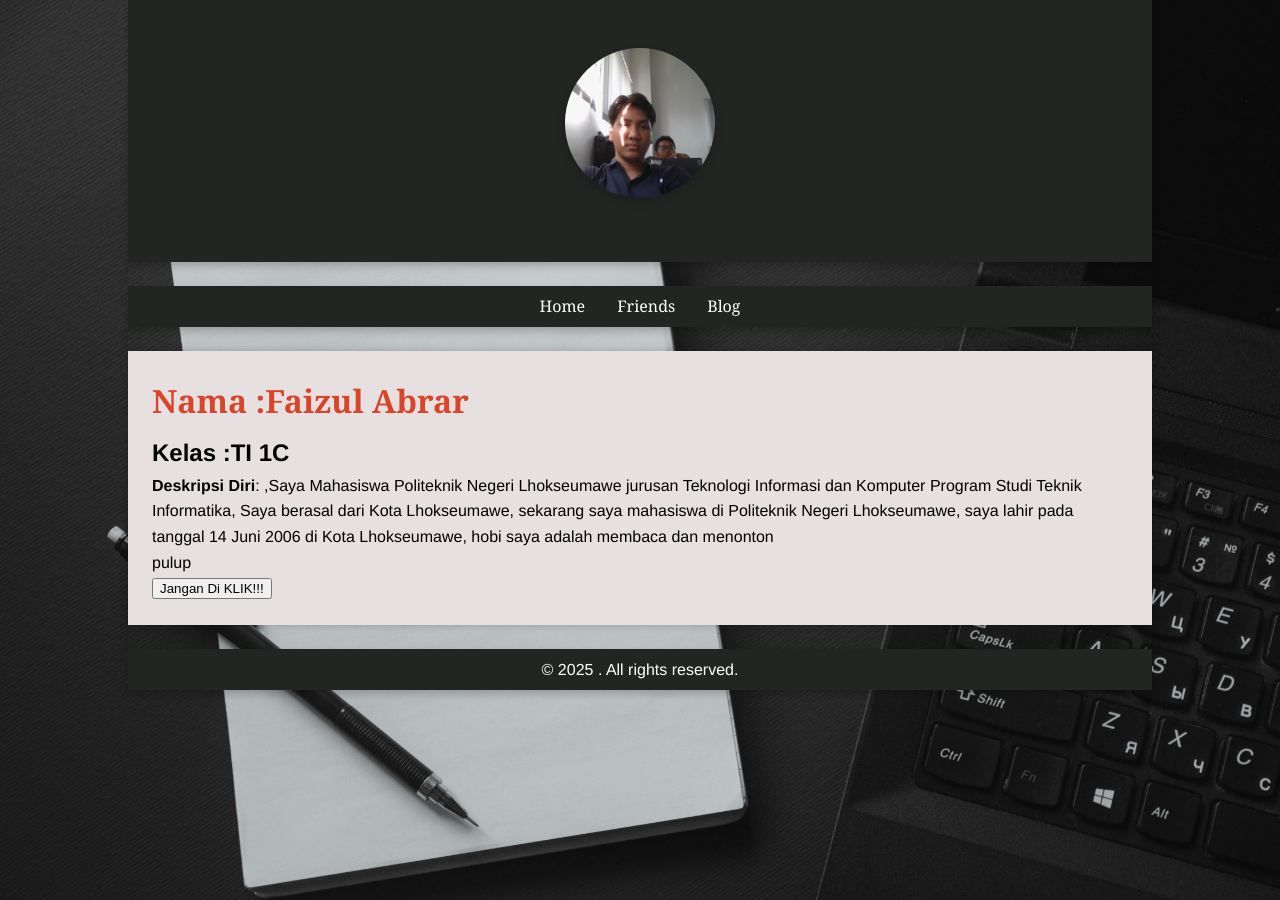
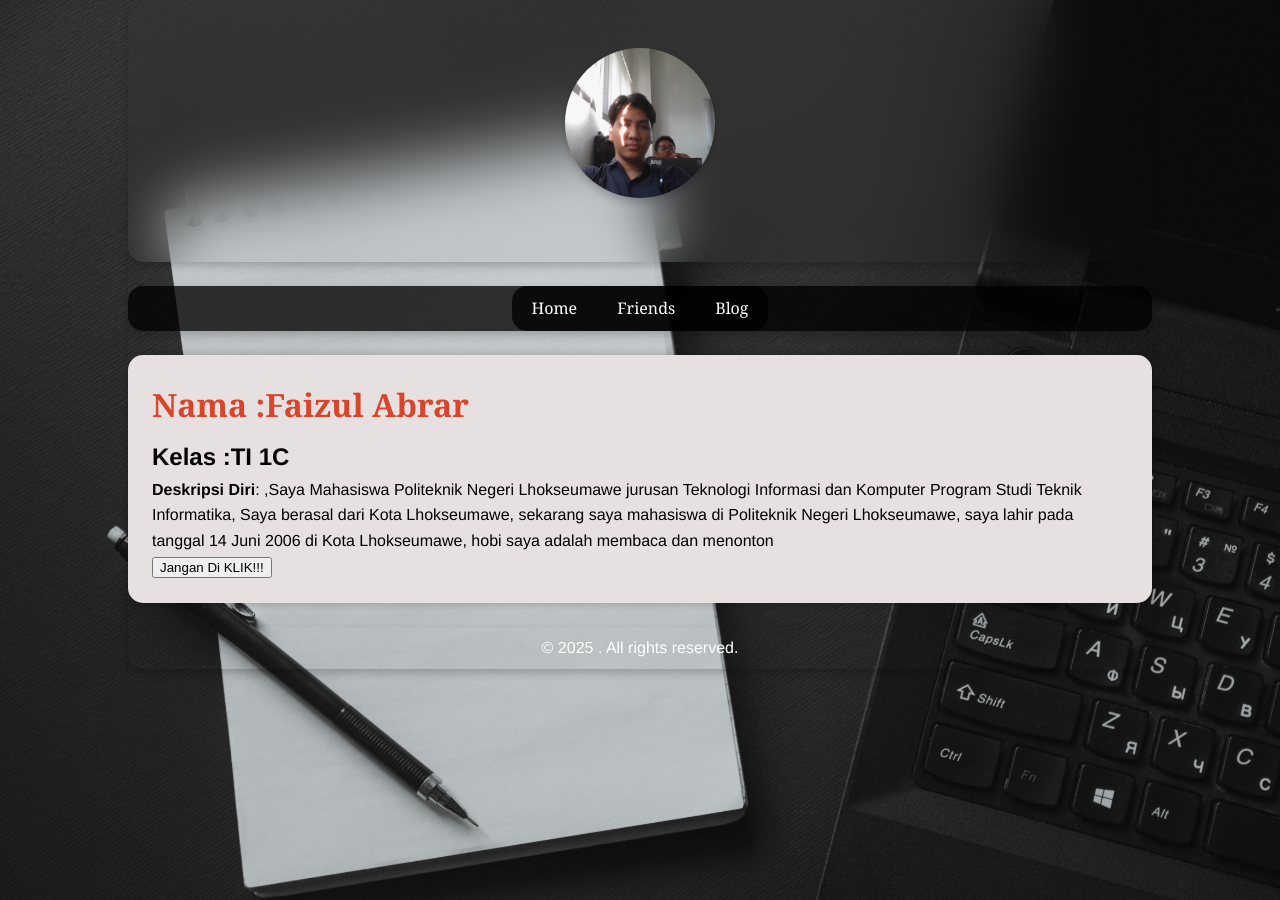
Before and after one commit to Faizul-Abrar/Faizul-Abrar.github.io, a Jekyll site: the page built from index.html, in a window 1280 px wide. Built offline with Jekyll 4.4.1, drawn with Linux system fonts in a browser that asks for light colours.

Commit message:
updatev sass

```diff
--- a/_sass/main.scss
+++ b/_sass/main.scss
@@ -1,5 +1,5 @@
-$primary-color: #232523;
-$secondary-color: #e7a820;
+$primary-color: #000000c4;
+$secondary-color: #d3aa51;
 $font-stack: Helvetica, sans-serif;
 
 body,
@@ -11,7 +11,7 @@ p {
 
 body {
     font-family: $font-stack; line-height: 1.6;
-    background-color: #232523;
+    background-color: #000000c0;
     background-image: url(/assets/images/back.jpg);
             background-repeat: no-repeat;
             background-size: 1400px;
@@ -19,44 +19,66 @@ body {
 
 header {
     text-align: center; padding: 24px; color: #fff;
-    background-color: $primary-color;
+    backdrop-filter: blur(30px);
      box-shadow: 0 4px 8px rgba(0,0,0,0.2);
+     border-radius: 15px;
 }
 
 main {
     padding: 24px; margin-top: 24px;
     box-shadow: 0 0 8px rgba(0, 0, 0, 0.2);
     background-color: #e6e0e0;
+    border-radius: 15px;
 }
 
 footer {
     text-align: center; padding: 8px; margin-top: 24px; color: #fff;
-    background-color: $primary-color;
+    background-color: transparent;
      box-shadow: 0 4px 8px rgba(0,0,0,0.2);
+     border-radius: 15px;
 }
 
 h1 {
     color: #d8452b; margin-bottom: 8px;
      font-family: Georgia, 'Times New Roman', Times, serif;
 
+
 }
 
 nav {
   display: flex;
-    background-color:#232523;
-    justify-content: center ;
-     box-shadow: 0 4px 8px rgba(0,0,0,0.2);
+  justify-content: center;
+  background-color: $primary-color;
+  box-shadow: 0 4px 8px rgba(0, 0, 0, 0.2);
+  border-radius: 15px;
   font-family: Georgia, 'Times New Roman', Times, serif;
   margin: 24px 0;
+
   ul {
-        list-style-type: none; margin: 0; padding: 0; overflow: hidden;
+    list-style-type: none;
+    margin: 0;
+    padding: 0;
+    overflow: hidden;
     background-color: $primary-color;
+    border-radius: 15px;
+    display: flex;
   }
+
   li {
-        float: left;
     a {
-            display: block; color: white; text-align: center; padding: 8px 16px;
+      display: block;
+      color: white;
+      text-align: center;
+      padding: 10px 20px;
       text-decoration: none;
+      border-radius: 20px;
+      transition: background-color 0.3s;
+
+      &.active {
+        background-color: darken($secondary-color, 5%);
+        font-weight: bold;
+      }
+
       &:hover:not(.active) {
         background-color: $secondary-color;
       }
@@ -67,6 +89,7 @@ nav {
 .container {
     width: 80%; margin: auto; overflow: hidden;
      box-shadow: 0 4px 8px rgba(0,0,0,0.2);
+     border-radius: 15px;
 }
 
 .profile-picture {
@@ -79,6 +102,7 @@ nav {
     background-color: $secondary-color;
      box-shadow: 0 4px 8px rgba(0,0,0,0.2);
       font-family: Georgia, 'Times New Roman', Times, serif;
+      border-radius: 15px;
 }
 
 .friends-container {
@@ -112,6 +136,6 @@ nav {
 }
 
 .friends-page a:hover {
-  background-color: #49357a;
+  background-color: #ceb46c;
   transform: scale(1.05);
 }
--- a/index.html
+++ b/index.html
@@ -6,5 +6,4 @@ title : Home
     <h1 class="nama">Nama :Faizul Abrar</h1>
     <h2>Kelas :TI 1C</h2>
     <p><b>Deskripsi Diri</b>: ,Saya Mahasiswa Politeknik Negeri Lhokseumawe jurusan Teknologi Informasi dan Komputer Program Studi Teknik Informatika, Saya berasal dari Kota Lhokseumawe, sekarang saya mahasiswa di Politeknik Negeri Lhokseumawe, saya lahir pada tanggal 14 Juni 2006 di Kota Lhokseumawe, hobi saya adalah membaca dan menonton </p>
-    <p>pulup</p>
     <button onclick="myFunction()">Jangan Di KLIK!!!</button>
```
Lines whose indentation alone changed are shown as unchanged.
